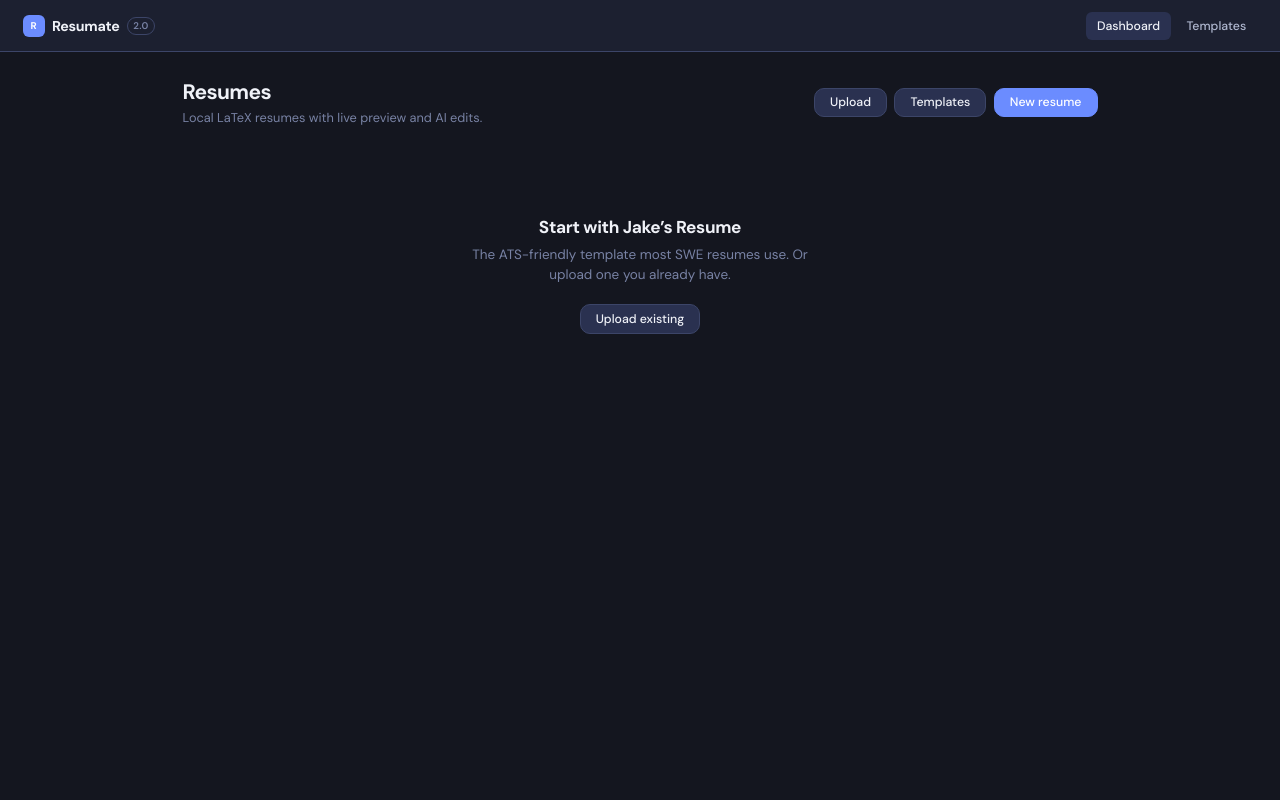
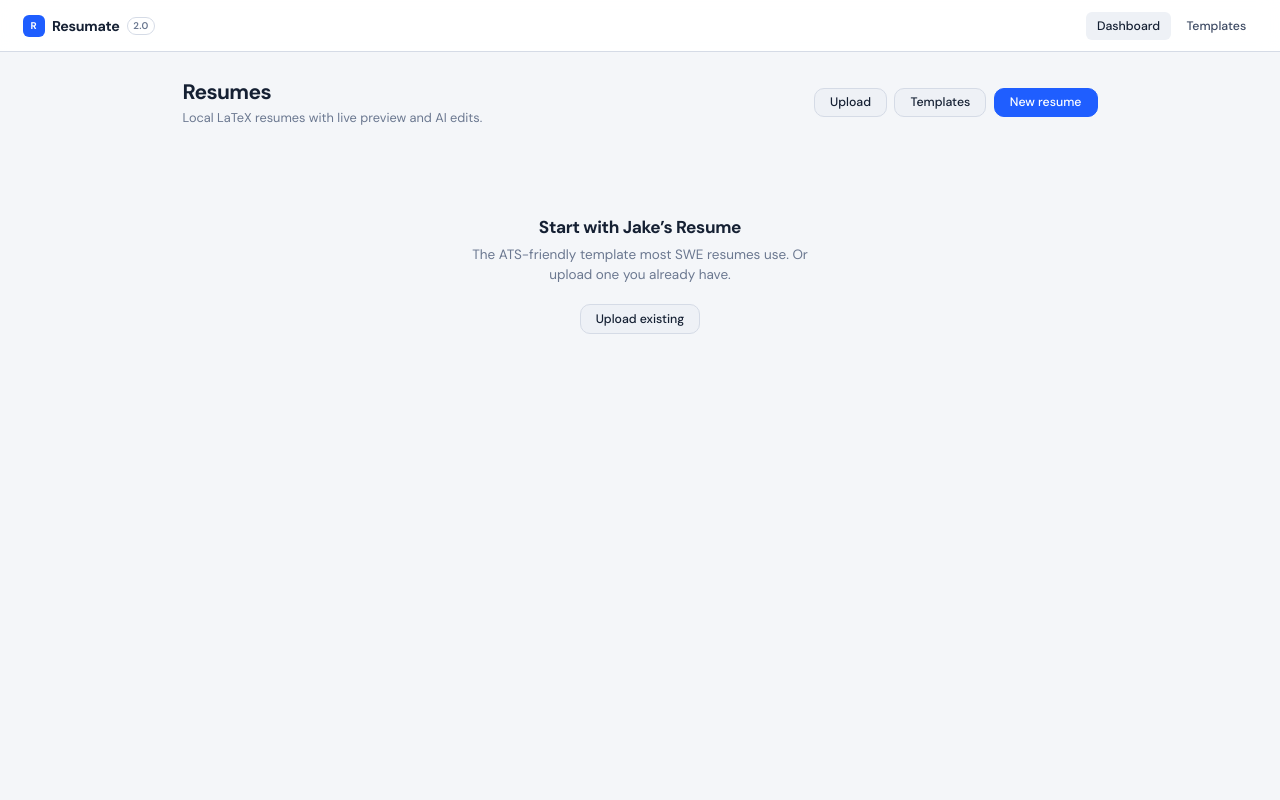
Before and after one commit to DanielLambo/resume-builder, a FastAPI app: page / in a window 1280 px wide. Run offline with FastAPI, Linux system fonts and the light colour scheme; data that the repository does not hold is empty; parts of the project's set-up code (start-up, migrations or seed data) failed here and were passed over.

Commit message:
ui: switch Resumate to a bright light theme.
Replace the dark palette with a light surface system and match CodeMirror so the editor reads cleanly in daylight.

Co-authored-by: Cursor <cursoragent@cursor.com>

```diff
--- a/app/static/css/style.css
+++ b/app/static/css/style.css
@@ -1,33 +1,33 @@
 /* ============================================================
-   RESUMATE — Bright UI
+   RESUMATE 2.0 — Light UI
    ============================================================ */
 :root {
-  --bg-deep: #14161f;
-  --bg: #1c2030;
-  --bg-raised: #222840;
-  --bg-surface: #2a3150;
-  --bg-hover: #323a54;
-  --border: #3c4568;
-  --border-light: #4a5580;
-  --text: #f0f2f8;
-  --text-sec: #b0b8d0;
-  --text-muted: #7882a4;
-  --accent: #6b8cff;
-  --accent-hover: #8aa8ff;
-  --accent-glow: rgba(107,140,255,0.22);
-  --accent-subtle: rgba(107,140,255,0.12);
-  --success: #4ade80;
-  --success-bg: rgba(74,222,128,0.14);
-  --danger: #f87171;
-  --danger-bg: rgba(248,113,113,0.14);
-  --warning: #fbbf24;
-  --warning-bg: rgba(251,191,36,0.14);
+  --bg-deep: #f4f6f9;
+  --bg: #ffffff;
+  --bg-raised: #ffffff;
+  --bg-surface: #eef1f6;
+  --bg-hover: #e4e9f1;
+  --border: #d5dbe6;
+  --border-light: #c2cad8;
+  --text: #152033;
+  --text-sec: #3d4a63;
+  --text-muted: #6b7890;
+  --accent: #1f5eff;
+  --accent-hover: #1548d4;
+  --accent-glow: rgba(31, 94, 255, 0.16);
+  --accent-subtle: rgba(31, 94, 255, 0.08);
+  --success: #15803d;
+  --success-bg: rgba(21, 128, 61, 0.1);
+  --danger: #b91c1c;
+  --danger-bg: rgba(185, 28, 28, 0.08);
+  --warning: #b45309;
+  --warning-bg: rgba(180, 83, 9, 0.1);
   --radius-sm: 6px;
   --radius: 10px;
   --radius-lg: 14px;
-  --shadow: 0 2px 10px rgba(0,0,0,0.35);
-  --shadow-lg: 0 8px 32px rgba(0,0,0,0.45);
-  --shadow-glow: 0 0 24px rgba(107,140,255,0.18);
+  --shadow: 0 1px 3px rgba(21, 32, 51, 0.06), 0 4px 14px rgba(21, 32, 51, 0.04);
+  --shadow-lg: 0 8px 28px rgba(21, 32, 51, 0.1);
+  --shadow-glow: 0 0 0 3px var(--accent-glow);
   --ease: cubic-bezier(0.4,0,0.2,1);
   --dur: 0.2s;
 }
@@ -57,8 +57,8 @@ a { color: inherit; text-decoration: none; }
 .topbar {
   display: flex; align-items: center; justify-content: space-between;
   padding: 0 1.5rem; height: 52px; width: 100%;
-  background: var(--bg); border-bottom: 1px solid var(--border);
-  position: sticky; top: 0; z-index: 100;
+  background: rgba(255,255,255,0.92); border-bottom: 1px solid var(--border);
+  position: sticky; top: 0; z-index: 100; backdrop-filter: blur(10px);
 }
 .logo { display: flex; align-items: center; gap: 0.5rem; font-weight: 700; font-size: 0.95rem; letter-spacing: -0.02em; }
 .logo-mark {
--- a/app/static/js/app.js
+++ b/app/static/js/app.js
@@ -28,7 +28,7 @@
 
   var editor = CodeMirror.fromTextArea(cmEl, {
     mode: "stex",
-    theme: "material-darker",
+    theme: "default",
     lineNumbers: true,
     lineWrapping: true,
     indentUnit: 2,
--- a/templates/editor.html
+++ b/templates/editor.html
@@ -5,7 +5,6 @@
 
 {% block head %}
 <link rel="stylesheet" href="https://cdnjs.cloudflare.com/ajax/libs/codemirror/5.65.16/codemirror.min.css">
-<link rel="stylesheet" href="https://cdnjs.cloudflare.com/ajax/libs/codemirror/5.65.16/theme/material-darker.min.css">
 <script src="https://cdnjs.cloudflare.com/ajax/libs/codemirror/5.65.16/codemirror.min.js"></script>
 <script src="https://cdnjs.cloudflare.com/ajax/libs/codemirror/5.65.16/mode/stex/stex.min.js"></script>
 <script src="https://cdnjs.cloudflare.com/ajax/libs/codemirror/5.65.16/addon/edit/matchbrackets.min.js"></script>
```
Also changed, not shown: other parts of app/static/css/style.css (+27 -14 lines).
